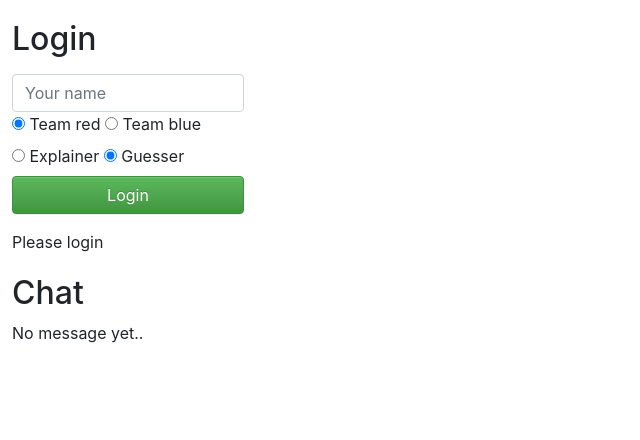
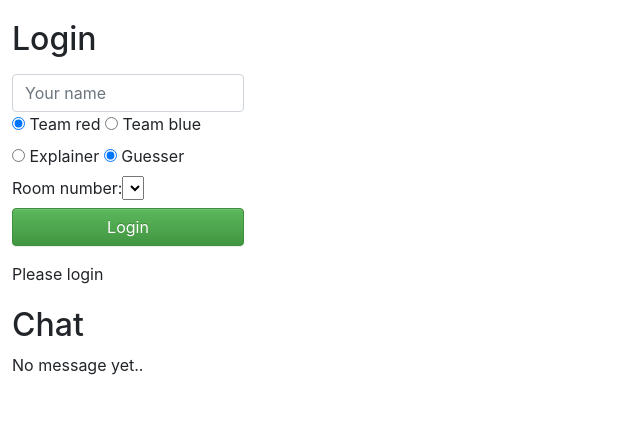
Before and after one commit to dieret/codenames, a Flask app: page / in a window 1280 px wide. Shown: the top 440 px of the page, without its empty margins (0-640 px from the left). Run offline with Flask 2, Linux system fonts and the light colour scheme; lists and menus that the app fills with data are empty; parts of the project's set-up code (start-up, migrations or seed data) failed here and were passed over; some libraries are stand-ins or nearby versions.

Commit message:
Added support for multiple rooms
The info for the rooms now is stored in a global array of 'room'
objects. Most signals now contain the room number and are handled
accordingly.

```diff
--- a/main.py
+++ b/main.py
@@ -14,16 +14,16 @@ from codenames.users import Users, User
 from codenames.messages import Messages, Message
 from codenames.playground import Playground
 from codenames.util import handle_raw_input
+from codenames.room import Room
 
 
 app = Flask(__name__)
 app.config['SECRET_KEY'] = 'vnkdjnfjknfl1232#'
 socketio = SocketIO(app)
 
+number_of_rooms = 10
+rooms = [Room(k) for k in range(number_of_rooms)]
 
-users = Users()
-playground = Playground.generate_new()
-messages = Messages()
 
 
 @app.route('/')
@@ -38,16 +38,14 @@ def messageReceived(methods=('GET', 'POST')):
 
 
 @socketio.on("user_connect")
-def handle_user_connect(json, ):
+def handle_user_connect(json, methods=('GET', 'POST')):
     """ Gets triggered by the frontend if a user connected, i.e., the browser
     window was opened by someone (not necessarily a login yet). """
     app.logger.info("user connected: " + str(json))
-    if messages.messages:
-        update_chat_messages()
 
 
 @socketio.on("login")
-def handle_user_login_event(json):
+def handle_user_login_event(json, methods=('GET', 'POST')):
     """ Gets triggered by the frontend if a user logs in. We trigger 'user_login'
     on the frontend of the client who made the request to tell whether the
     login was successful or not and update our user database and write a chat
@@ -61,6 +59,9 @@ def handle_user_login_event(json):
         success = False
     if "role" not in json or not json["role"]:
         success = False
+    if "room" not in json or not json["room"]:
+        success = False
+
     username = handle_raw_input(json["user"])
     return_json = {
         "user": json["user"],  # escaped unicode!
@@ -68,16 +69,18 @@ def handle_user_login_event(json):
     }
     app.logger.debug("Returning json: " + str(return_json))
     emit('user_login', return_json, callback=messageReceived)
-    if success:
-        users.add_user(User(username, team=json["team"], role=json["role"]))
+    if success and 0 <= int(json["room"]) < number_of_rooms:
+        room = rooms[int(json["room"])]
+        room.users.add_user(User(username, team=json["team"], role=json["role"]))
+
         # todo: Format team and role
         msg = "{user} has joined team {team} as {role}.".format(
-            user=users[username].to_html(),
+            user=room.users[username].to_html(),
             team=json['team'],
             role=json['role'],
         )
-        write_chat_message(msg)
-        update_team_info()
+        write_chat_message(msg, room)
+        update_team_info(room)
 
 @socketio.on('chat_message_received')
 def handle_chat_message_received(json, methods=('GET', 'POST')):
@@ -88,40 +91,42 @@ def handle_chat_message_received(json, methods=('GET', 'POST')):
     if json["user"].strip() and json["message"].strip():
         write_chat_message(
             handle_raw_input(json["message"]),
+            rooms[int(json["room"])],
             user=handle_raw_input(json["user"])
         )
 
 
 @socketio.on('game_restart')
 def reset_game(json, methods=('GET', 'POST')):
-    app.logger.info('Restart game')
-    global playground
-    playground = Playground.generate_new()
+    room_number = int(json["room"])
+    app.logger.info('Restart game in room {room_number}'.format(room_number=room_number))
+    room = rooms[room_number]
     write_chat_message(
         "{user} has restarted the game".format(
-            user=users[json['user']].to_html())
+            user=room.users[json['user']].to_html()),
+            room
     )
+    room.restart()
     # fixme: don't use private
-    users._username2user = {}
-    ask_all_sessions_to_request_playground_update()
-    socketio.emit('force_reload_page', {})
+    room.users._username2user = {}
+    socketio.emit('force_reload_page', {'room': room_number})
 
 
-def write_chat_message(message: str, user: Optional[Union[str, User]] = None) -> None:
+def write_chat_message(message: str, room, user: Optional[Union[str, User]] = None) -> None:
     """ Write a chat message to everyone. """
     if isinstance(user, str):
-        user = users[user]
-    messages.add_message(Message(message, user=user))
-    update_chat_messages()
+        user = room.users[user]
+    room.messages.add_message(Message(message, user=user))
+    update_chat_messages(room)
 
 
-def update_chat_messages():
+def update_chat_messages(room):
     """ Triggers an update of the chat history box in all clients. """
-    return_json = {"message": messages.to_html()}
+    return_json = {"message": room.messages.to_html(), "room": room.number}
     socketio.emit('update_chat_messages', return_json, callback=messageReceived)
 
 
-def update_team_info():
+def update_team_info(room):
     """ Triggers an update of the team overview box in all clients. """
 
     out = ""
@@ -129,31 +134,32 @@ def update_team_info():
         out += "<span class=\"team_info_{team}\">".format(team=team)
         out += "<b>Team {team} ({score})</b>".format(
             team=team.capitalize(),
-            score=playground.get_score()[team]
+            score=room.playground.get_score()[team]
         )
         out += "<div>"
-        for member in users.get_by_team(team):
+        for member in room.users.get_by_team(team):
             out += member.to_html("user-role") + " "
         out += "</div>"
         out += "</span>"
 
-    return_json = {"team_overview_html": out}
+    return_json = {"team_overview_html": out, "room": room.number}
     app.logger.debug("Update team overview " + str(return_json))
     socketio.emit("update_teams", return_json)
 
 
 @socketio.on("tile_clicked")
-def handle_tile_clicked_event(json):
+def handle_tile_clicked_event(json, methods=('GET', 'POST')):
     """ Gets triggered by the frontend if someone clicks on one of the tiles of
     the playground. We check if the corresponding user triggers anything by
     clicking and if yes, ask all sessions to request a playground update. """
     app.logger.info("Tile clicked: " + str(json))
-    user = users[handle_raw_input(json["user"])]
-    if playground.get_winner():
-        print("Winner: ", playground.get_winner())
+    room = rooms[int(json["room"])]
+    user = room.users[handle_raw_input(json["user"])]
+    if room.playground.get_winner():
+        print("Winner: ", room.playground.get_winner())
         return
     if user.role == "guesser":
-        tile = playground.tiles[json["index"]]
+        tile = room.playground.tiles[json["index"]]
         tile.clicked_by = user
         msg = '<span class="badge {team}">{name}</span> clicked ' \
               '\'{content}\'. '.format(
@@ -161,7 +167,7 @@ def handle_tile_clicked_event(json):
             name=user.name.capitalize(),
             content=tile.content
         )
-        write_chat_message(msg)
+        write_chat_message(msg, room)
         msg = '<span class="badge badge-secondary">Bot</span> '
         if tile.correctly_clicked:
             congratulations = [
@@ -186,13 +192,13 @@ def handle_tile_clicked_event(json):
                     "A disgrace. &#129326;"
                 ]
                 msg += random.choice(insults)
-        write_chat_message(msg)
-        winner = playground.get_winner()
+        write_chat_message(msg, room)
+        winner = room.playground.get_winner()
         if winner:
             msg = "Team {winner} won! Congratulations!".format(winner=winner)
-            write_chat_message(msg)
-        ask_all_sessions_to_request_playground_update()
-        update_team_info()  # score was updated
+            write_chat_message(msg, room)
+        ask_all_sessions_to_request_playground_update(room)
+        update_team_info(room)  # score was updated
         # todo: If bomb, the game should be over
     else:
         msg = "Tile clicking ignored, because user {name} is not " \
@@ -203,7 +209,7 @@ def handle_tile_clicked_event(json):
 
 
 @socketio.on("request_update_playground")
-def update_playground(json):
+def update_playground(json, methods=('GET', 'POST')):
     """ Gets triggered by the frontend (not from the backend!) and sends back
     the html for the playground.
     The reason that this should only be triggered by the backend is that we
@@ -211,24 +217,25 @@ def update_playground(json):
     different html than an 'explainer') and we only have the username if they
     make the request, not we.
     """
-    user = users[handle_raw_input(json["user"])]
+    room = rooms[int(json["room"])]
+    user = room.users[handle_raw_input(json["user"])]
     role = user.role
     app.logger.info(
-        "Handing HTML for viewer role {role} to user {name}".format(
-            role=role, name=user.name
+        "Handing HTML for viewer role {role} to user {name} in room {number}".format(
+            role=role, name=user.name, number=room.number
         )
     )
     emit(
         'update_playground',
-        {"playground_html": playground.to_html(user_role=role)}
+        {"playground_html": room.playground.to_html(user_role=role), "room":room.number}
     )
 
 
-def ask_all_sessions_to_request_playground_update():
+def ask_all_sessions_to_request_playground_update(room):
     """ If `update_playground` has to be called by the backend, how do we force
     everyone to update the playground? We kindly ask them to submit an
     update themselves. """
-    socketio.emit("ask_all_sessions_to_request_update_playground")
+    socketio.emit("ask_all_sessions_to_request_update_playground", {"room":room.number})
 
 
 if __name__ == '__main__':
--- a/templates/session.html
+++ b/templates/session.html
@@ -18,11 +18,19 @@
       // Global variable storing our user name after succesful login
       // All special characters are escaped here!
       var user = "invalid";
+      var room = 1;
 
       socket.on(
         'connect',
         function() {
           socket.emit( 'user_connect', {data: 'User Connected'} );
+
+          // add the options for room numbers
+           var select = $select = $("#room_number")
+           for (i=1;i<=10;i++){
+               select.append($('<option></option>').val(i).html(i));
+           }
+
 
           /* Setting up events for the forms etc. of the page */
 
@@ -39,6 +47,7 @@
                 {
                     message : encodeURIComponent(user_input),
                     user : user,
+                    room: room
                 }
               );
               messageField.val( '' ).focus();
@@ -57,13 +66,15 @@
               let user_input = $( "#user_input" ).val();
               let team = $('input[name=radio_team]:checked', '#login').val();
               let role = $('input[name=radio_role]:checked', '#login').val();
+              room = $( '#room_number').val();
               console.debug(team);
               socket.emit(
                 'login',
                 {
                     user : encodeURIComponent(user_input),
                     team: team,
-                    role: role
+                    role: role,
+                    room: room
                 }
               );
             }
@@ -78,13 +89,13 @@
       // If a tile is clicked, till the backend
       function tileClicked( index) {
           console.debug(index);
-          socket.emit( "tile_clicked", {user: user, index: index} )
+          socket.emit( "tile_clicked", {user: user, index: index, room: room} )
       }
 
       function restartGame(){
           if (confirm("Do you really want to restart the game?")) {
             console.debug('Game restart');
-            socket.emit( 'game_restart', {user: user} );
+            socket.emit( 'game_restart', {user: user, room: room} );
           }
       }
 
@@ -97,9 +108,11 @@
         'update_chat_messages',
         function( msg ) {
           if( typeof msg.message !== 'undefined' ) {
+           if (msg.room == room ) {
             $( '#message_holder' ).html(msg.message);
             msg_holder = document.getElementById("message_holder");
             msg_holder.scrollTo(0, msg_holder.scrollHeight)
+           }
           }
         }
       );
@@ -110,7 +123,7 @@
           "ask_all_sessions_to_request_update_playground",
           function (msg) {
               console.debug("Requeseting playground update");
-              socket.emit ("request_update_playground", {user: user})
+              socket.emit ("request_update_playground", {user: user, room: room})
           }
       );
 
@@ -121,7 +134,7 @@
           console.debug("Updating playground");
           if( typeof data["playground_html"] !== 'undefined' ) {
             $( '#playground_content' ).html(data["playground_html"]);
-          }
+          } else { console.log("did not receive playground data");}
         }
       );
 
@@ -129,9 +142,11 @@
       socket.on(
           "update_teams",
           function (data) {
-              console.debug("Updating teams");
-              console.debug(data["team_overview_html"]);
-              $( '#team_overview_div').html(data["team_overview_html"])
+              if (data.room == room) {
+                console.debug("Updating teams");
+                console.debug(data["team_overview_html"]);
+                $( '#team_overview_div').html(data["team_overview_html"])
+              }
           }
       );
 
@@ -153,7 +168,7 @@
             user = msg.user;  // Escaped special characters!
             // Trigger the backend to send us an update_playground event
             // together with the html
-            socket.emit("request_update_playground", {user: user});
+            socket.emit("request_update_playground", {user: user, room: room});
             document.getElementById("container_login").innerHTML="";
             set_disabled_controls("block");
           }
@@ -170,8 +185,10 @@
       socket.on(
         'force_reload_page',
         function ( msg ) {
-          console.log("Forced to reload page");
-          location.reload(true);
+          if (msg.room == room) {
+            console.log("Forced to reload page");
+            location.reload(true);
+          }
         }
       );
 
@@ -226,6 +243,7 @@
             <input type="radio" id="radio_role_guesser" name="radio_role" value="guesser" checked="checked">
             <label for="radio_role_guesser"> Guesser</label>
           </fieldset>
+          <label for="room_number"> Room number: </label><select id="room_number"></select>
 
           <button id="login_button" type="submit" class="btn btn-success btn-block">Login</button>
         </div>
```
Also changed, not shown: codenames/room.py (added, +13 -0 lines).
